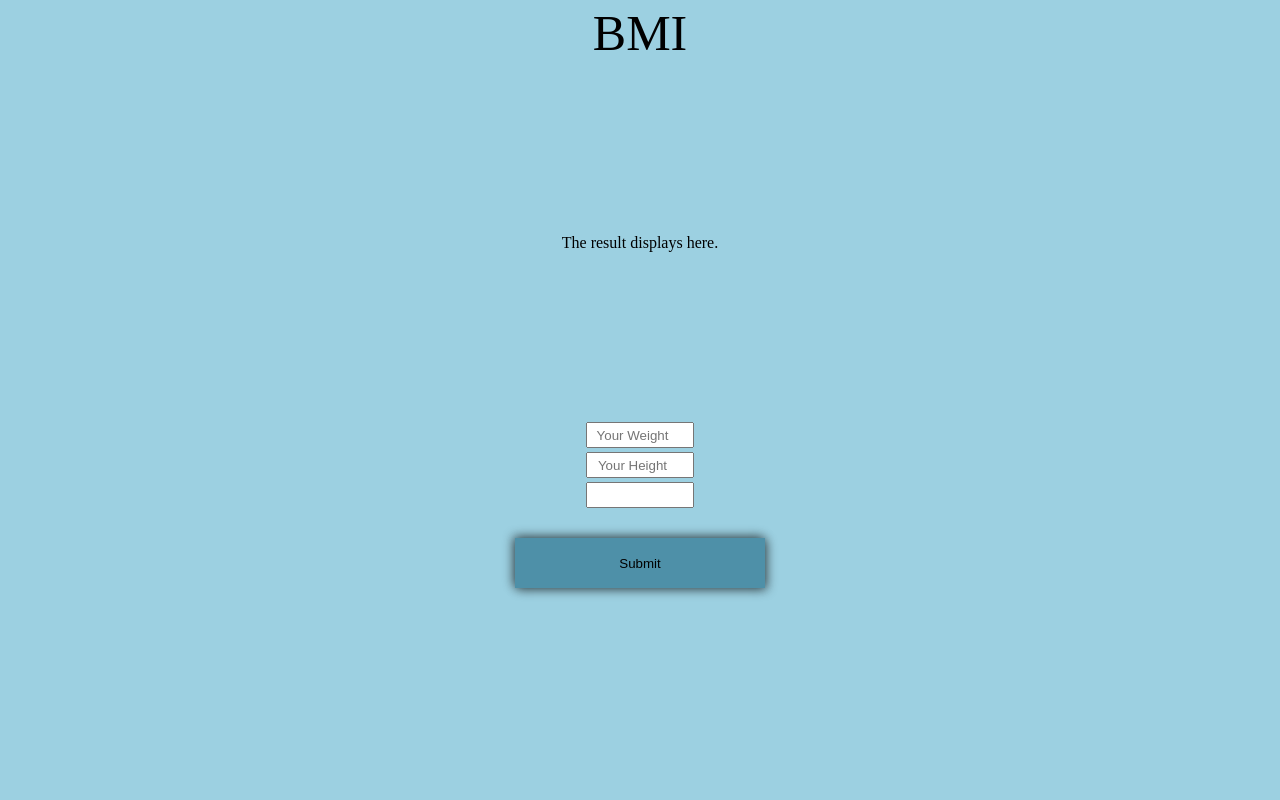
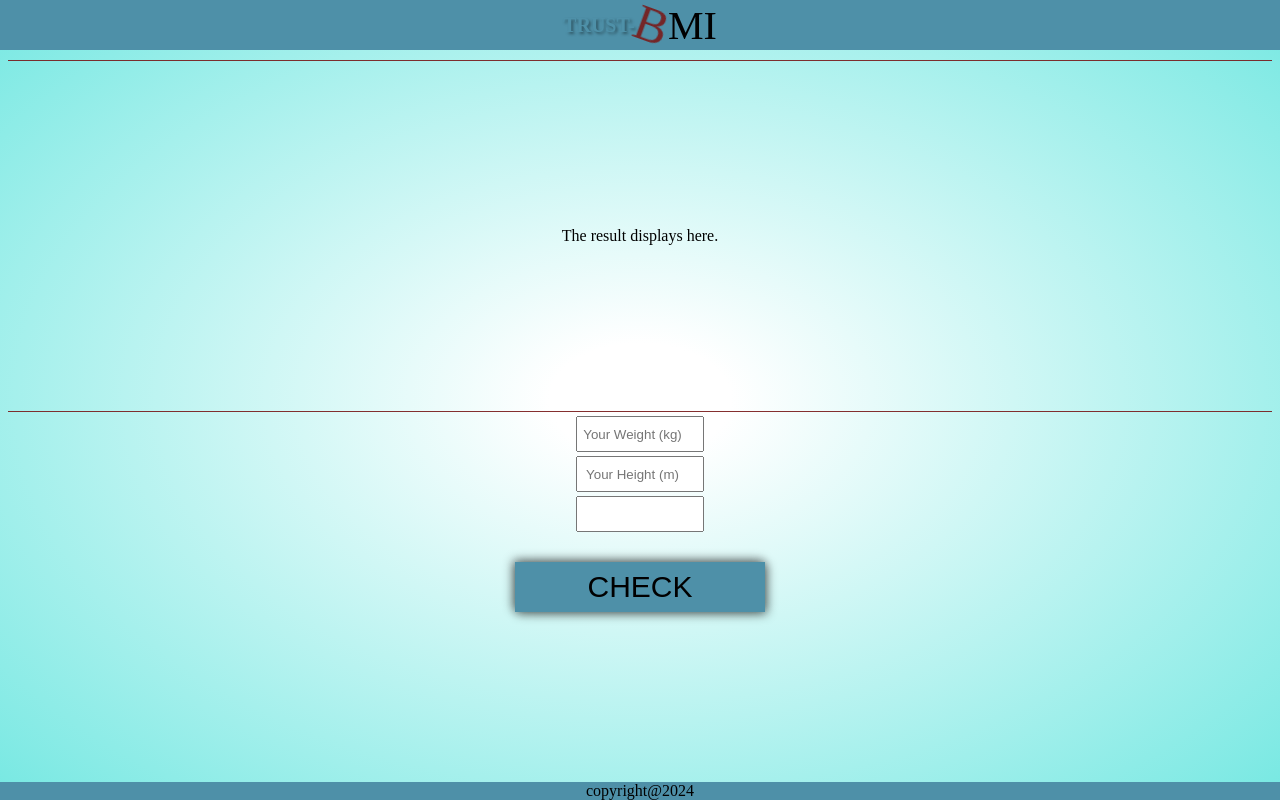
Before and after one commit to Xambady/BMI-APP, a plain HTML site: page index.html in a window 1280 px wide. Drawn offline with Linux system fonts and the light colour scheme.

Commit message:
color and app name design

```diff
--- a/index.html
+++ b/index.html
@@ -9,16 +9,19 @@
 </head>
 <body>
    <header>
-    <span>B</span>MI
+    <span class="ownership">TRUST-</span> <span>B</span>MI
    </header>
    <section class="screen">
     The result displays here.
    </section>
    <section class="input-section">
-<input type="number" placeholder="Your Weight">
-<input type="number" placeholder="Your Height">
+<input type="number" placeholder="Your Weight (kg)">
+<input type="number" placeholder="Your Height (m)">
 <input type="text">
-<input type="Submit">
+<input type="Submit" value="CHECK">
    </section>
+   <footer>
+    copyright@2024
+   </footer>
 </body>
 </html>
--- a/scss/input.scss
+++ b/scss/input.scss
@@ -1,26 +1,55 @@
-$color: rgb(156, 208, 225);
+$color:  rgb(78, 144, 168);
+$colorRed: rgba(120, 25, 25, 0.901);
 @mixin flexCode(){
   display: flex;
   justify-content: center;
   align-items: center;
 }
 
+
 body{
-  background: $color;
+  background: radial-gradient( white 10%, rgb(118, 232, 226) );
+  background-attachment: fixed;
 }
 
+
+
 header{
+position: fixed;
+top: 0;
+left: 0;
+right: 0;
  height: 50px;
  background: $color;
- font-size: 50px;
+ font-size: 40px;
  margin-bottom: 10px;
  @include flexCode;
+
+
+ span{
+  color: $colorRed;
+  transform: rotate(20deg);
+  font-size: 50px;
+ }
+
+ .ownership{
+  font-size: 20px;
+  color: rgb(0, 0, 0);
+  transform: rotate(0deg);
+  font-weight: bold;
+  text-shadow: 2px 2px 3px rgba(0, 0, 0, 0.411);
+  color: $color;
+
+ }
 
 }
 
 .screen{
   height: 350px;
   @include flexCode;
+  border-top: 0.2px solid $colorRed;
+  border-bottom: 0.2px solid $colorRed;
+  margin-top: 60px;
 
 }
 
@@ -28,9 +57,10 @@ header{
   @include flexCode;
   flex-direction: column;
   input{
-    width: 100px;
-    height: 20px;
+    width: 120px;
+    height: 30px;
     margin-top: 4px;
+    outline: none;
   }
   input::placeholder{
     text-align: center;
@@ -43,5 +73,15 @@ header{
     appearance: none;
     border-style: none;
     box-shadow: 2px 2px 10px rgba(0, 0, 0, 0.492), -2px -2px 10px rgba(0, 0, 0, 0.492);
+    font-size: 30px;;
   }
 }
+
+footer{
+  position: fixed;
+  background-color: $color;
+  bottom: 0;
+  right: 0;
+  left: 0;
+  @include flexCode;
+}
```
Also changed, not shown: scss/output.css, 1 other file.
